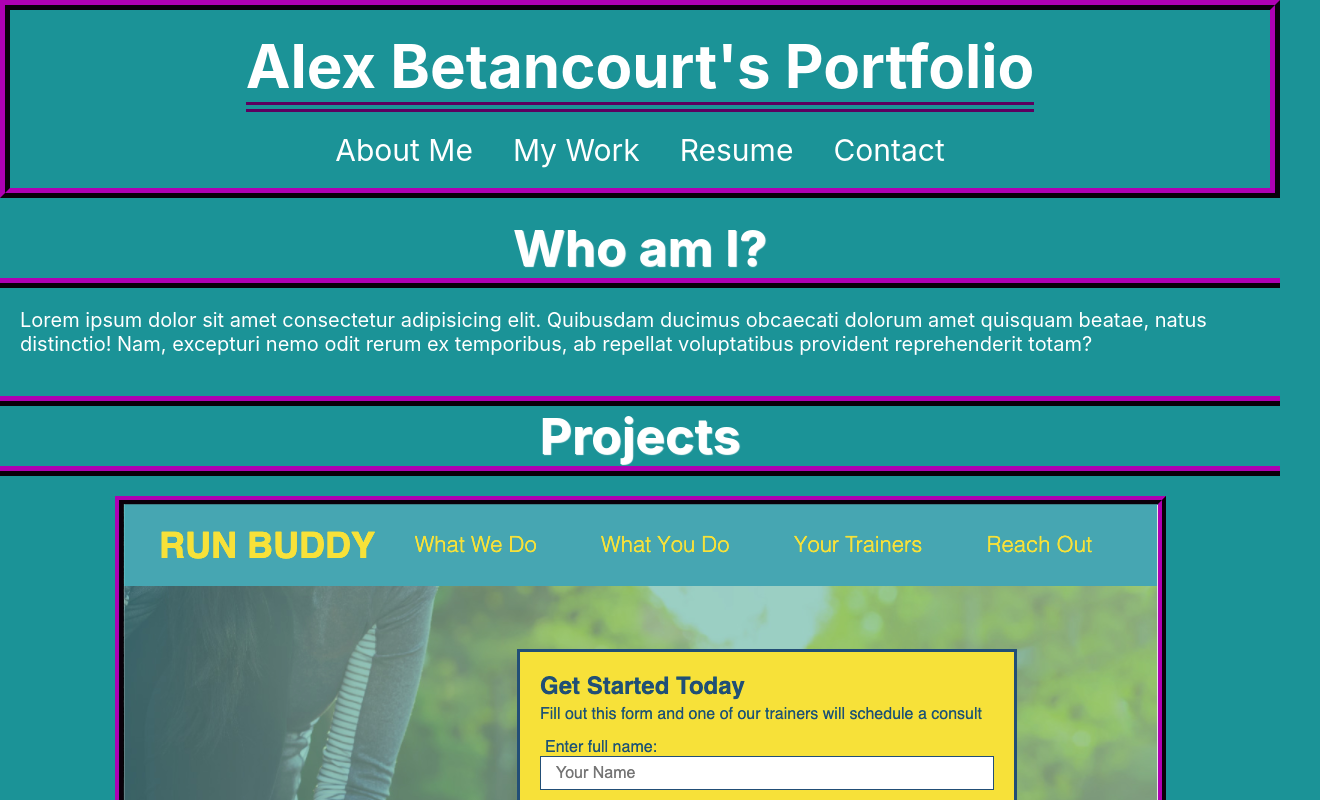
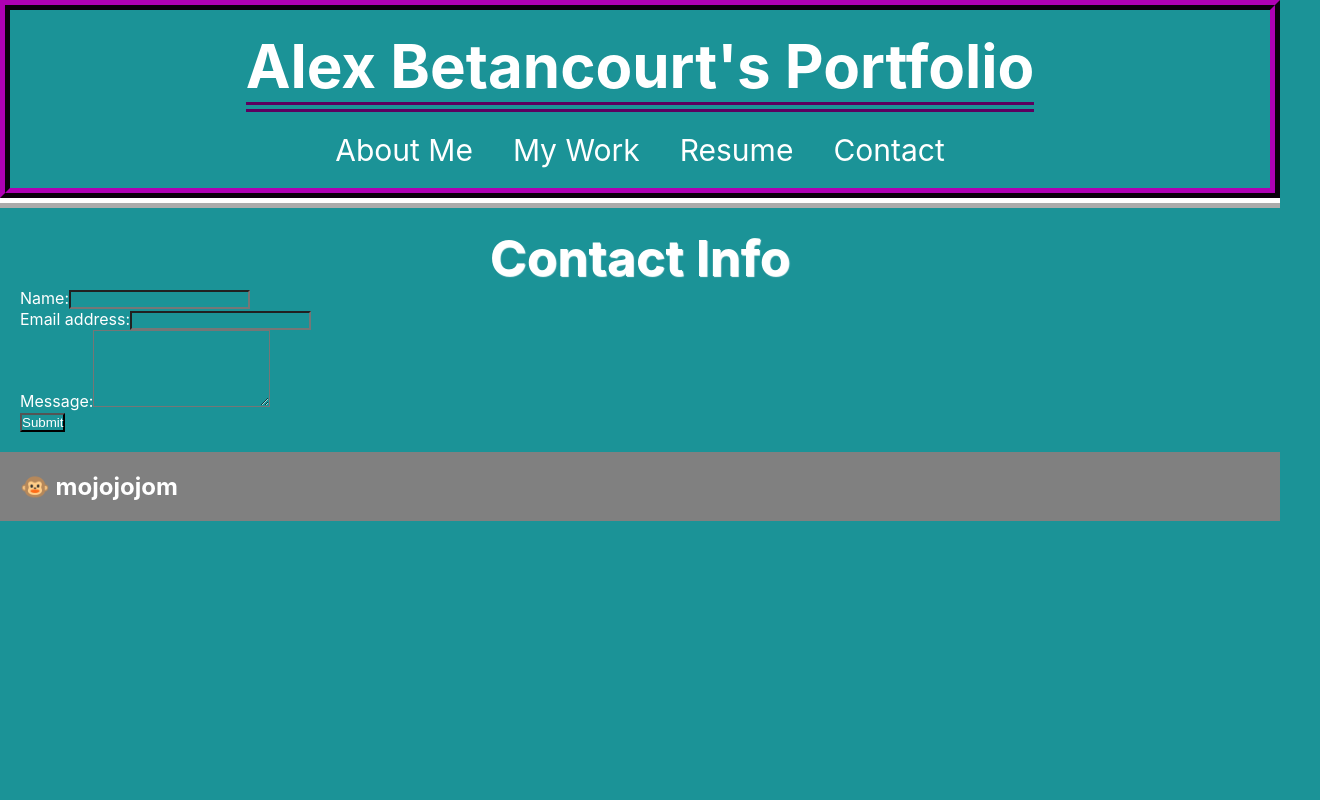
Before and after one commit to ajbf92/Portfolio_2.0, a React (Create React App) app: page / in a window 1280 px wide. Shown: the top 800 px of the page, 1320 px wide, since content can reach past the window. Built offline with nearby package versions, Linux system fonts and the light colour scheme.

Commit message:
create footer section, add S.P.A. functionality with useStates and conditional rendering

```diff
--- a/src/App.css
+++ b/src/App.css
@@ -3,7 +3,7 @@
   margin: 0;
   Padding: 0;
   background-color: rgb(27, 147, 151);
-  background-clip: inherit;
+  /* background-clip: inherit; */
   color: white
 }
 .left {
@@ -71,9 +71,10 @@ nav ul li a:hover {
 .greetings {
   color:white;
   padding: 30px 10px 10px 10px;
-  font-size: 25px;
+  font-size: 27px;
   font-weight: normal;
-  text-decoration: underline #5c005f;
+
+  text-align: center;
 }
 
 /*hero section*/
@@ -85,26 +86,26 @@ nav ul li a:hover {
   justify-content: center;
   flex-wrap: wrap;
   padding: 100px 0px;
-}
+} */
 .hero-content-image {
   width: 100%;
   margin: 0 auto;
   display: flex;
   flex-wrap: wrap;
   justify-content: center;
-  padding: 60px;
+  padding: 20px 60px;
 }
 .hero-content-image img {
   width: 20vw;
-  border: 8px ridge #f7e225;
-} */
+  border: 8px ridge #5c005f;
+}
 
 /* about me section*/
 .about {
   display:flex;
   flex-direction: column;
   background-color: rgb(27, 147, 151);
-  background-clip: inherit;
+  /* background-clip: inherit; */
   padding: 20px 0px;
   justify-content: center;
   border-bottom: 10px ridge #5c005f;
@@ -120,20 +121,20 @@ nav ul li a:hover {
 .about p {
   padding: 20px;
   flex-wrap: wrap;
-  font-size: 20px;
+  font-size: 22px;
   color: white;
 }
 /*about me styling ends*/
 
 /*my work styling starts*/
-.portfolio {
+/* .portfolio {
   background-color: rgb(27, 147, 151);
   display:flex;
   flex-wrap: wrap;
   padding: px;
   justify-content: center;
   border-bottom: 10px ridge #5c005f;
-}
+} */
 .portfolio h2 {
   font-size: 50px;
   color: white;
@@ -215,6 +216,16 @@ nav ul li a:hover {
   color: #5c005f;
 }
 /* contact styling ends*/
+
+/* resume styling begins */
+/* resume styling ends */
+
+/* footer styling begins */
+.footer {
+padding: 10px;
+background-color: gray;
+}
+/* footer styling ends */
 
 
 /* MEDIA QUERY FOR SMALLER DESKTOP SCREENS AND SMALLER */
--- a/src/App.js
+++ b/src/App.js
@@ -1,19 +1,46 @@
-import React from 'react';
-import './App.css';
-import Nav from './components/Nav';
-import About from './components/About';
-import Contact from './components/Contact';
-import Portfolio from './components/Portfolio';
+import React, { useState } from "react";
+import "./App.css";
+import Nav from "./components/Nav";
+import About from "./components/About";
+import Contact from "./components/Contact";
+import Portfolio from "./components/Portfolio";
+import Resume from "./components/Resume";
+import Footer from "./components/Footer";
 
 function App() {
+  const [contactSelected, setContactSelected] = useState(false);
+  const [aboutSelected, setAboutSelected] = useState(false);
+  const [resumeSelected, setResumeSelected] = useState(false);
+  const [portfolioSelected, setPortfolioSelected] = useState(false);
+  // console.log(aboutSelected,contactSelected,resumeSelected,portfolioSelected);
   return (
     <div>
-      <Nav></Nav>
-      <About></About>
-      <Portfolio></Portfolio>
-      <Contact></Contact>
+      <Nav
+      contactSelected={contactSelected}
+      setContactSelected={setContactSelected}
+      aboutSelected={aboutSelected}
+      setAboutSelected={setAboutSelected}
+      portfolioSelected={portfolioSelected}
+      setPortfolioSelected={setPortfolioSelected}
+      resumeSelected={resumeSelected}
+      setResumeSelected={setResumeSelected}></Nav>
+
+      {/* checking which tab is active */}
+      {!aboutSelected && !resumeSelected && !portfolioSelected ? (
+        <Contact></Contact>
+      ) : !contactSelected && !resumeSelected && !aboutSelected ? (
+        <Portfolio></Portfolio>
+      ) : !contactSelected && !portfolioSelected && !aboutSelected ? (
+        <Resume></Resume>
+      ) : (
+        <About></About>
+      )}
+
+      <Footer></Footer>
     </div>
+
   );
+
 }
 
 export default App;
--- a/src/components/About/index.js
+++ b/src/components/About/index.js
@@ -3,9 +3,15 @@ import React from 'react';
 function About() {
   return (
     <section>
+        <h3 class="greetings">"Hello and welcome! Thank you for taking the time to stop on by and checking out my work. Enjoy!"</h3>
+        <section class="hero">
+            <div class="hero-content-image">
+                <img src={require('../../images/Me.jpeg')} alt="Alex Betancourt enjoying his day off at Lake Eola in Orlando, Florida" />
+            </div>
+        </section>
         <div className='about' id='about'>
-            <h2>Who am I?</h2>
-            <p>Lorem ipsum dolor sit amet consectetur adipisicing elit. Quibusdam ducimus obcaecati dolorum amet quisquam beatae, natus distinctio! Nam, excepturi nemo odit rerum ex temporibus, ab repellat voluptatibus provident reprehenderit totam?</p>
+            <h2>A little bit about myself...</h2>
+            <p>My name is Alex Betancourt. I am from Puerto Rico but have lived in Florida my entire life. I graduated from UCF with a psychology degree. I do enjoy psychology but after graduating, I turned my attention to trying out different interest of mine (checkout my resume) and met great people along the way. As of recent, I have become a fullstack developer and am focusing on developing my skills further with side projects.</p>
         </div>
     </section>
   );
--- /dev/null
+++ b/src/components/Footer/index.js
@@ -0,0 +1,11 @@
+import React from 'react';
+
+function Footer() {
+  return (
+    <section className="footer">
+      <h1 className="footer" id="footer"> 🐵 mojojojom </h1>
+    </section>
+  );
+}
+
+export default Footer;
--- a/src/components/Nav/index.js
+++ b/src/components/Nav/index.js
@@ -1,30 +1,75 @@
 import React from "react";
 
-function Nav() {
+function Nav(props) {
+  const {
+    setContactSelected,
+    setAboutSelected,
+    setPortfolioSelected,
+    setResumeSelected,
+  } = props;
   return (
     <section>
       <header>
-      <h1>
-        <a href="./index.html">Alex Betancourt's Portfolio</a><br></br>
-      </h1>
+        <h1>
+          Alex Betancourt's Portfolio<br></br>
+        </h1>
       </header>
       <nav>
         <ul>
           <li>
-            <a href="#about">About Me</a>
+            <a
+              href="#about"
+              onClick={() => {
+                setContactSelected(false);
+                setResumeSelected(false);
+                setPortfolioSelected(false);
+                setAboutSelected(true);
+              }}
+            >
+              About Me
+            </a>
           </li>
           <li>
-            <a href="#portfolio">My Work</a>
+            <a
+              href="#portfolio"
+              onClick={() => {
+                setContactSelected(false);
+                setResumeSelected(false);
+                setPortfolioSelected(true);
+                setAboutSelected(false);
+              }}
+            >
+              My Work
+            </a>
           </li>
           <li>
-            <a href="#resume">Resume</a>
+            <a
+              href="#resume"
+              onClick={() => {
+                setContactSelected(false);
+                setResumeSelected(true);
+                setPortfolioSelected(false);
+                setAboutSelected(false);
+              }}
+            >
+              Resume
+            </a>
           </li>
           <li>
-            <a href="#contact">Contact</a>
+            <a
+              href="#contact"
+              onClick={() => {
+                setContactSelected(true);
+                setResumeSelected(false);
+                setPortfolioSelected(false);
+                setAboutSelected(false);
+              }}
+            >
+              Contact
+            </a>
           </li>
         </ul>
       </nav>
-
     </section>
   );
 }
--- a/src/components/Portfolio/index.js
+++ b/src/components/Portfolio/index.js
@@ -3,14 +3,13 @@ import React from 'react';
 function Portfolio() {
   return (
     <section>
-        <div className='portfolio' id='portfolio'>
-            <h2>Projects</h2>
-        </div>
+        <div className='portfolio' id='portfolio'></div>
         <div className="main-project">
             <a href="https://ajbf92.github.io/run-buddy/">
             <img src={require('../../images/run-buddy.png')} alt="" />
             </a>
         </div>
+        {/* <a href="https://github.com/ajbf92/run-buddy">Github Repo Click Here</a> */}
         <div className="projects-h3">
             <h3 className="left">Robot Gladiator Game</h3>
             <h3 className="right">Password Generator</h3>
```
